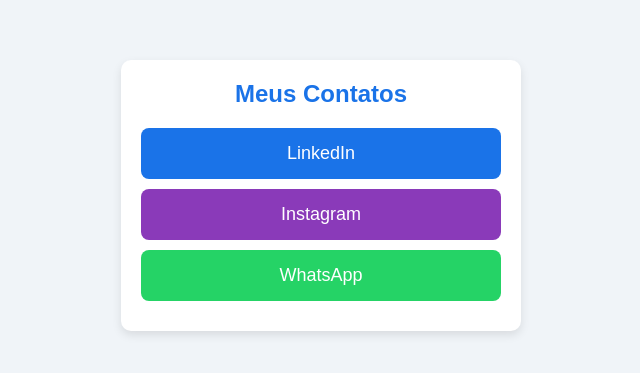
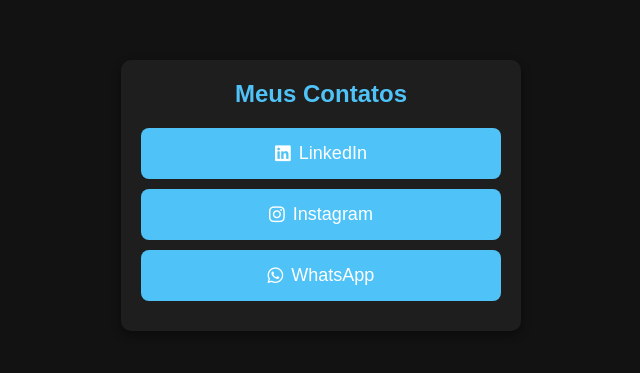
Before and after one commit to omarcocosta/my-links, a plain HTML site: page index.html in a window 1280 px wide. Shown: the part 205-578 px from the top of the page, without its empty margins (319-959 px from the left). Drawn offline with Linux system fonts and the light colour scheme.

Commit message:
upload page

```diff
--- a/index.html
+++ b/index.html
@@ -5,6 +5,8 @@
   <meta charset="UTF-8">
   <meta name="viewport" content="width=device-width, initial-scale=1.0">
   <title>Links de Contato - Marco Costa</title>
+  <!-- Link para Font Awesome para os ícones -->
+  <link rel="stylesheet" href="https://cdnjs.cloudflare.com/ajax/libs/font-awesome/6.0.0-beta3/css/all.min.css">
   <style>
     * {
       margin: 0;
@@ -18,7 +20,8 @@
       justify-content: center;
       align-items: center;
       min-height: 100vh;
-      background-color: #f0f4f8;
+      background-color: #121212;
+      color: #e0e0e0;
     }
 
     .container {
@@ -26,23 +29,25 @@
       max-width: 400px;
       width: 100%;
       padding: 20px;
-      background-color: #ffffff;
+      background-color: #1e1e1e;
       border-radius: 10px;
-      box-shadow: 0px 4px 10px rgba(0, 0, 0, 0.1);
+      box-shadow: 0px 4px 10px rgba(0, 0, 0, 0.4);
     }
 
     h1 {
       font-size: 24px;
-      color: #1a73e8;
+      color: #4fc3f7;
       margin-bottom: 20px;
     }
 
     .link {
-      display: block;
+      display: flex;
+      align-items: center;
+      justify-content: center;
       text-decoration: none;
       font-size: 18px;
       color: #ffffff;
-      background-color: #1a73e8;
+      background-color: #4fc3f7;
       padding: 15px;
       border-radius: 8px;
       margin: 10px 0;
@@ -50,23 +55,11 @@
     }
 
     .link:hover {
-      background-color: #145aa3;
+      background-color: #039be5;
     }
 
-    .link.instagram {
-      background-color: #8a3ab9;
-    }
-
-    .link.instagram:hover {
-      background-color: #6e2e92;
-    }
-
-    .link.whatsapp {
-      background-color: #25D366;
-    }
-
-    .link.whatsapp:hover {
-      background-color: #1ba94c;
+    .link i {
+      margin-right: 8px;
     }
   </style>
 </head>
@@ -74,9 +67,15 @@
 <body>
   <div class="container">
     <h1>Meus Contatos</h1>
-    <a href="https://www.linkedin.com/in/omarcocosta/" target="_blank" class="link">LinkedIn</a>
-    <a href="https://www.instagram.com/o_marcocosta" target="_blank" class="link instagram">Instagram</a>
-    <a href="https://wa.me/5535992249084" target="_blank" class="link whatsapp">WhatsApp</a>
+    <a href="https://www.linkedin.com/in/omarcocosta/" target="_blank" class="link">
+      <i class="fab fa-linkedin"></i>LinkedIn
+    </a>
+    <a href="https://www.instagram.com/o_marcocosta" target="_blank" class="link">
+      <i class="fab fa-instagram"></i>Instagram
+    </a>
+    <a href="https://wa.me/5535992249084" target="_blank" class="link">
+      <i class="fab fa-whatsapp"></i>WhatsApp
+    </a>
   </div>
 </body>
 
```
